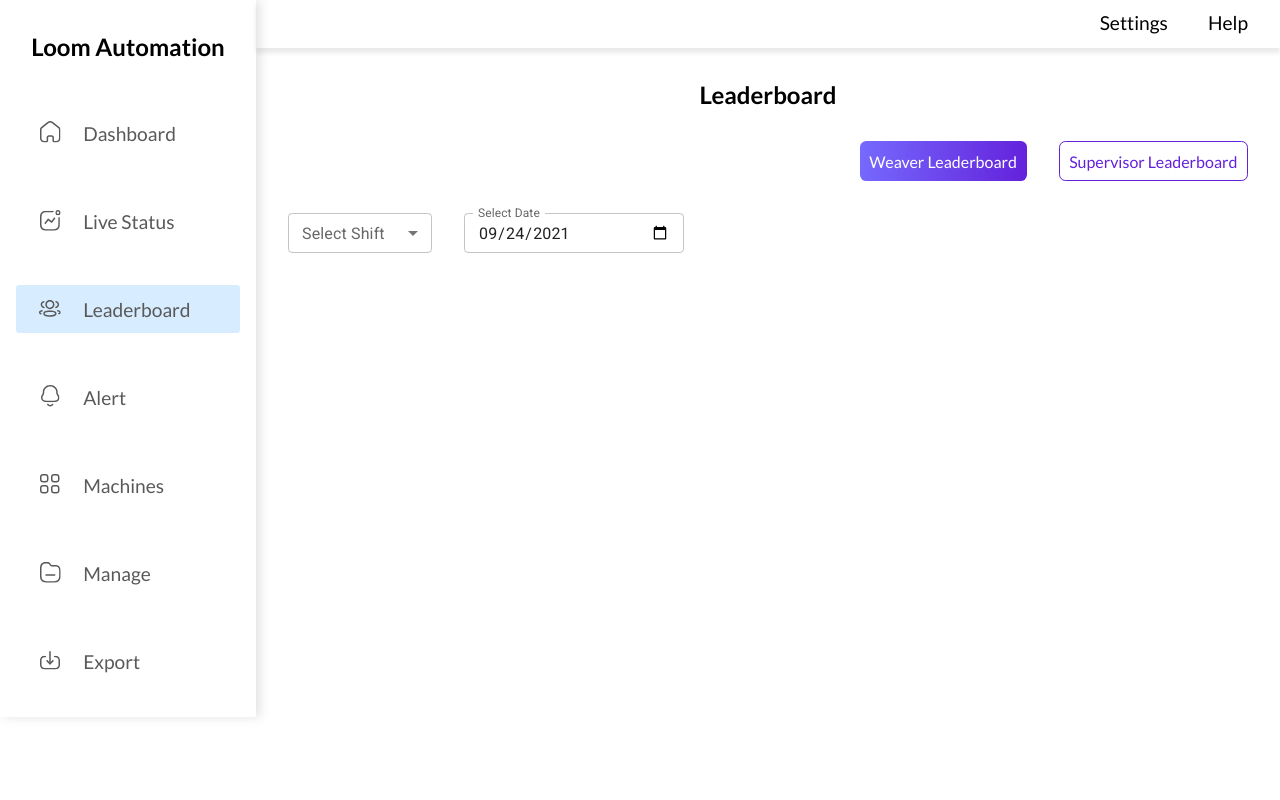
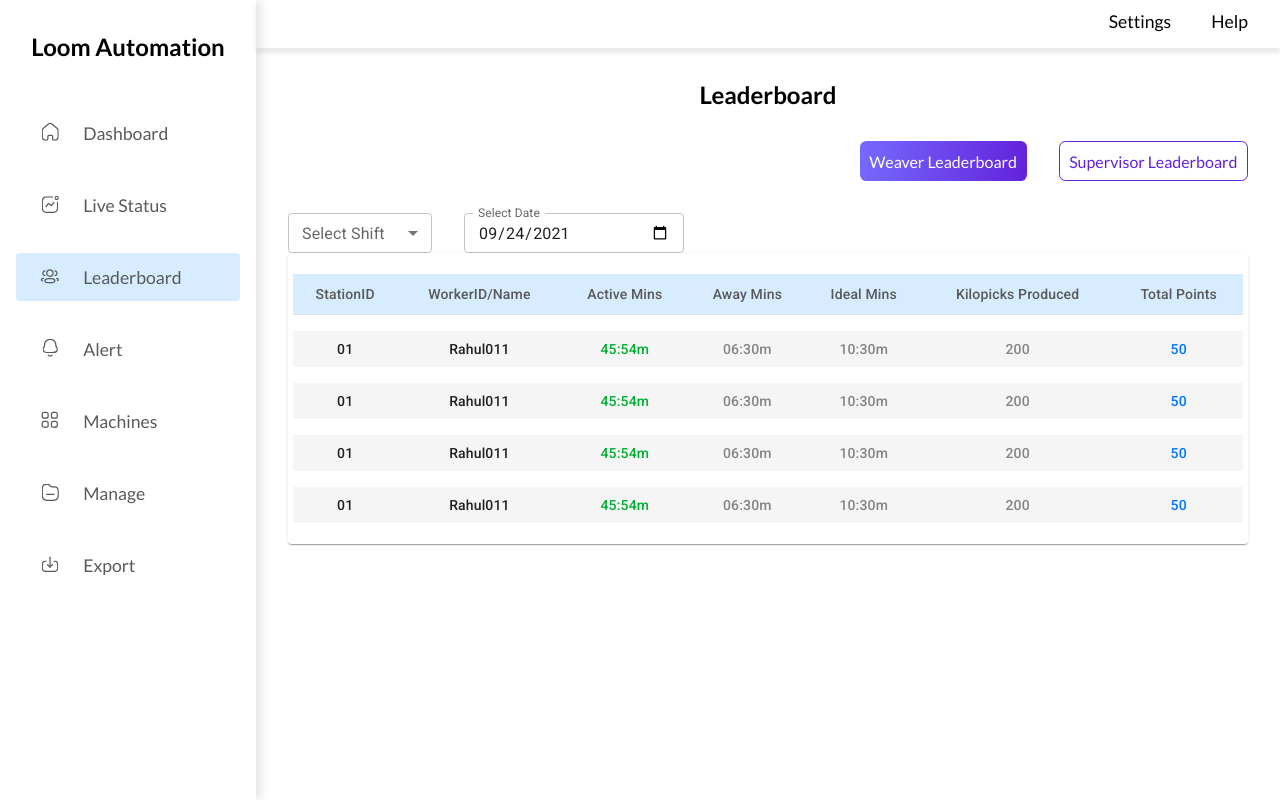
Before and after one commit to tars003/loom-dash, a React (Create React App) app: page /leaderboard in a window 1280 px wide. Built offline with nearby package versions, Linux system fonts and the light colour scheme.

Commit message:
Added table and fixed sidenav height issue

```diff
--- a/src/Components/Leaderboard/Leaderboard.js
+++ b/src/Components/Leaderboard/Leaderboard.js
@@ -2,6 +2,7 @@ import React from "react";
 // import { Link } from "react-router-dom";
 import LeftNavBar from "../Navigation/SideNav/SideNav";
 import TopNavBar from "../Navigation/TopNav/TopNav";
+import Table from "./Table";
 import Box from "@mui/material/Box";
 import InputLabel from "@mui/material/InputLabel";
 import MenuItem from "@mui/material/MenuItem";
@@ -64,6 +65,7 @@ export default function Leaderboard() {
               />
             </FormControl>
           </Box>
+          <Table />
         </MainSection>
       </SectionRight>
     </>
--- /dev/null
+++ b/src/Components/Leaderboard/Table.js
@@ -0,0 +1,68 @@
+import React from "react";
+import { data } from "./data.js";
+import Table from "@mui/material/Table";
+import TableBody from "@mui/material/TableBody";
+import TableCell from "@mui/material/TableCell";
+import TableContainer from "@mui/material/TableContainer";
+import TableHead from "@mui/material/TableHead";
+import TableRow from "@mui/material/TableRow";
+import Paper from "@mui/material/Paper";
+import { Green, Blue, LightestGrey } from "../../Styles/styles";
+
+export default function TableComponent() {
+  return (
+    <TableContainer component={Paper}>
+      <Table sx={{ minWidth: 650 }} aria-label="simple table" size="small">
+        <TableHead>
+          <TableRow
+            sx={{
+              th: { textAlign: "center" },
+              background: "var(--blue-light)",
+              color: "var(--grey)",
+            }}>
+            <TableCell>StationID</TableCell>
+            <TableCell>WorkerID/Name</TableCell>
+            <TableCell>Active&nbsp;Mins</TableCell>
+            <TableCell>Away&nbsp;Mins</TableCell>
+            <TableCell>Ideal&nbsp;Mins</TableCell>
+            <TableCell>Kilopicks&nbsp;Produced</TableCell>
+            <TableCell>Total&nbsp;Points</TableCell>
+          </TableRow>
+        </TableHead>
+        <TableBody>
+          {data.map((row) => (
+            <TableRow
+              key={row.stationID}
+              sx={{
+                "td, th": {
+                  border: 0,
+                },
+                td: { textAlign: "center" },
+                background: "var(--grey-light)",
+                marginBottom: "0.5rem",
+                marginTop: "0.5rem",
+              }}>
+              <TableCell>{row.stationID}</TableCell>
+              <TableCell>{row.workerName}</TableCell>
+              <TableCell>
+                <Green>{row.activeMins}m</Green>
+              </TableCell>
+              <TableCell>
+                <LightestGrey>{row.awayMins}m</LightestGrey>
+              </TableCell>
+              <TableCell>
+                <LightestGrey>{row.idealMins}m</LightestGrey>
+              </TableCell>
+              <TableCell>
+                <LightestGrey>{row.kiloPicksProduced}</LightestGrey>
+              </TableCell>
+              <TableCell>
+                <Blue>{row.totalPoints}</Blue>
+              </TableCell>
+            </TableRow>
+          ))}
+        </TableBody>
+      </Table>
+    </TableContainer>
+  );
+}
--- /dev/null
+++ b/src/Components/Leaderboard/data.js
@@ -0,0 +1,38 @@
+export const data = [
+  {
+    stationID: "01",
+    workerName: "Rahul011",
+    activeMins: "45:54",
+    awayMins: "06:30",
+    idealMins: "10:30",
+    kiloPicksProduced: "200",
+    totalPoints: "50",
+  },
+  {
+    stationID: "01",
+    workerName: "Rahul011",
+    activeMins: "45:54",
+    awayMins: "06:30",
+    idealMins: "10:30",
+    kiloPicksProduced: "200",
+    totalPoints: "50",
+  },
+  {
+    stationID: "01",
+    workerName: "Rahul011",
+    activeMins: "45:54",
+    awayMins: "06:30",
+    idealMins: "10:30",
+    kiloPicksProduced: "200",
+    totalPoints: "50",
+  },
+  {
+    stationID: "01",
+    workerName: "Rahul011",
+    activeMins: "45:54",
+    awayMins: "06:30",
+    idealMins: "10:30",
+    kiloPicksProduced: "200",
+    totalPoints: "50",
+  },
+];
--- a/src/Components/Navigation/SideNav/SideNav.js
+++ b/src/Components/Navigation/SideNav/SideNav.js
@@ -33,7 +33,7 @@ export default function SideNav() {
 
 const SideNavbar = styled.nav`
   width: 20vw;
-  height: 100%;
+  min-height: 100%;
   box-shadow: 4px 0px 10px 0px #70707033;
   padding: 2rem 1rem;
 `;
@@ -43,7 +43,7 @@ const List = styled.ul`
   flex-direction: column;
   align-items: center;
   justify-content: center;
-  gap: 2.5rem;
+  gap: 1.5rem;
   margin-top: 3rem;
   a {
     width: 100%;
@@ -60,9 +60,15 @@ const List = styled.ul`
     div {
       width: 30%;
       text-align: center;
+      img {
+        width: 30%;
+        object-fit: cover;
+        align-self: center;
+      }
     }
     p {
       width: 70%;
+      align-self: center;
     }
   }
 `;
--- a/src/Styles/styles.js
+++ b/src/Styles/styles.js
@@ -11,15 +11,26 @@ export const HeadingText = styled.p`
 export const SubHeadingText = styled.p`
   font-family: var(--primary-font);
   font-weight: 500;
-  font-size: 1.2rem;
+  font-size: 1.1rem;
 `;
-
 export const SectionRight = styled.section`
   width: 80vw;
+  min-height: 100vh;
 `;
 
 export const MainSection = styled.section`
   padding: 2rem;
+`;
+
+export const Green = styled.span`
+  color: var(--green);
+`;
+export const Blue = styled.span`
+  color: var(--blue);
+`;
+
+export const LightestGrey = styled.span`
+  color: var(--grey-lightest);
 `;
 
 export const Error = styled.span`
--- a/src/index.scss
+++ b/src/index.scss
@@ -6,7 +6,8 @@
     --primary-light: #9d9d9d;
     --black: #000000;
     --grey: #595959;
-    --grey-light: #848484;
+    --grey-light: #f5f5f5;
+    --grey-lightest: #848484;
     --green: #00ae31;
     --blue: #0075ff;
     --blue-light: #d7ecff;
@@ -37,3 +38,20 @@ body {
     background: var(--blue-light);
     border-radius: 0.2rem;
 }
+
+table {
+    padding: 5px;
+    border-spacing: 0 1rem !important;
+    border-collapse: separate !important;
+}
+
+td,
+th {
+    padding: 0.5rem !important;
+    border: 0;
+    font-weight: 500 !important;
+}
+
+th {
+    color: var(--grey) !important;
+}
```
